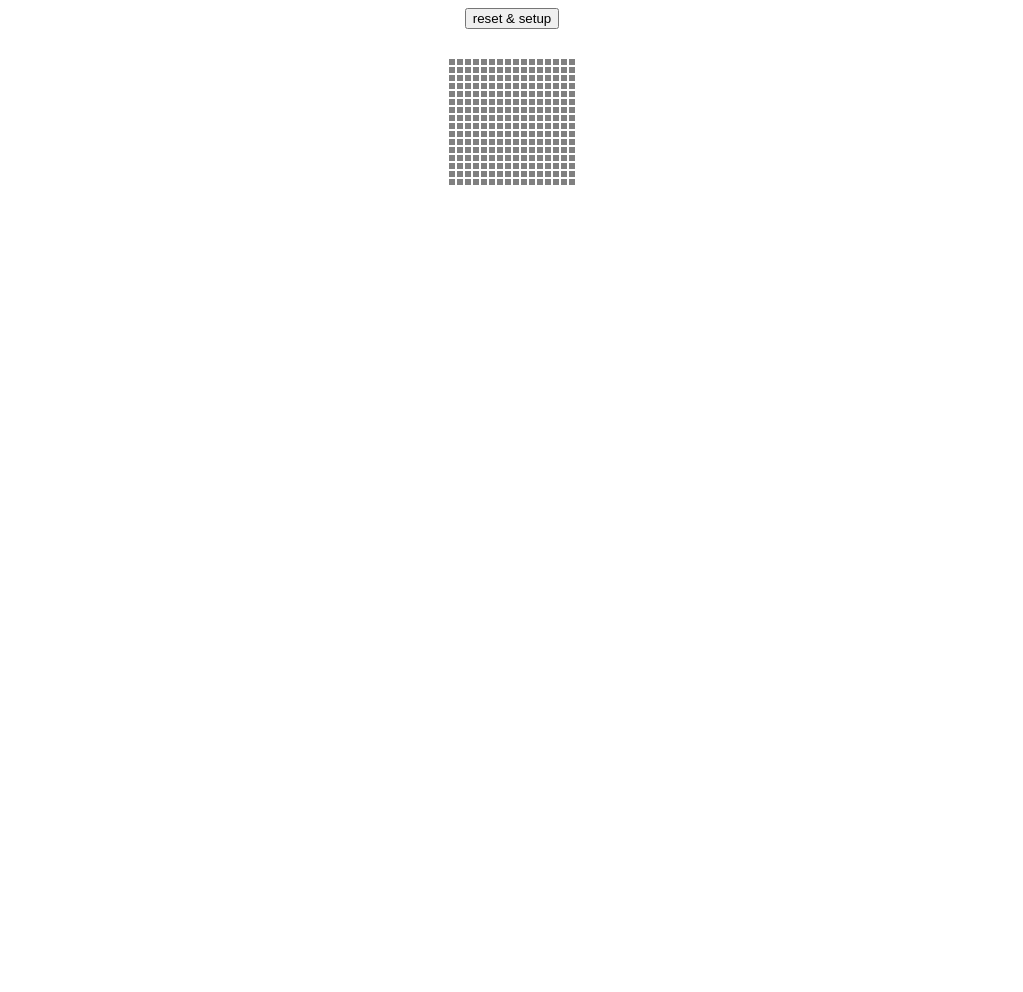
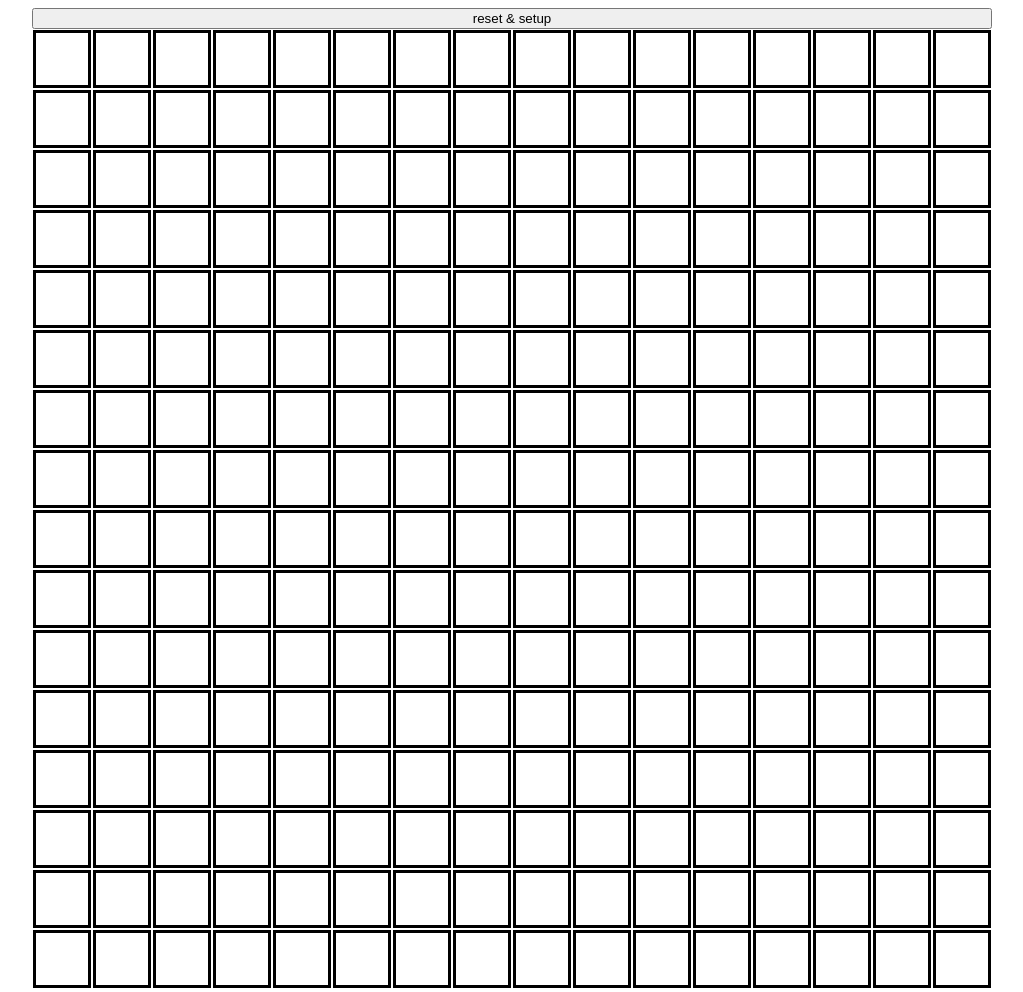
Before and after one commit to vsavchenko-13/etch-a-sketch, a plain HTML site: page index.html in a window 1280 px wide. Shown: the whole page, without its empty margins (128-1151 px from the left). Before the commit the page ends 800 px from the top, so only its background shows below. Drawn offline with Linux system fonts and the light colour scheme.

Commit message:
rewrote nested loop (simplified) and simplified flex boxes
Have to rewrite hovering javascrip

```diff
--- a/js-file.js
+++ b/js-file.js
@@ -1,23 +1,16 @@
 let container = document.querySelector(".container");
-let squares = document.querySelectorAll(".horizontal");
 
-
-function grid(num) {
-    for (let i = 0; i < num; i++) {
-        let squareV = document.createElement("div");
-        squareV.classList.add("vertical");
-        container.appendChild(squareV);
-        for (let n = 0; n < num; n++) {
-            let squareH = document.createElement("div");
-            squareH.classList.add("horizontal");
-            squareH.addEventListener("mouseover", backgroundChange)
-            squareV.appendChild(squareH);
+function grid(num){
+    for (let i = 0; i < num; i++){
+        let vertical = document.createElement("div");
+        vertical.classList.add("vertical");
+        container.appendChild(vertical);
+        for(let n=0; n < num ; n++){
+            let horizontal = document.createElement("div");
+            horizontal.classList.add("horizontal");
+            vertical.appendChild(horizontal);
         }
     }
 }
 
-function backgroundChange(){
-    this.style.backgroundColor = "pink";
-}
-
 grid(16);
--- a/styles.css
+++ b/styles.css
@@ -8,22 +8,18 @@ body{
     width: 960px;
     display: flex;
     flex-direction: column;
-    align-items: center;
-}
-
-.container{
-    padding: 3%;
-    align-self: center;
 }
 
 .vertical{
     display: flex;
     justify-content: center;
+
 }
 
 .horizontal{
+    aspect-ratio: 1/1;
     display: flex;
+    flex:1;
     margin: 1px;
-    aspect-ratio: 1/1;
-    border:solid grey;
+    border: solid black;
 }
```
